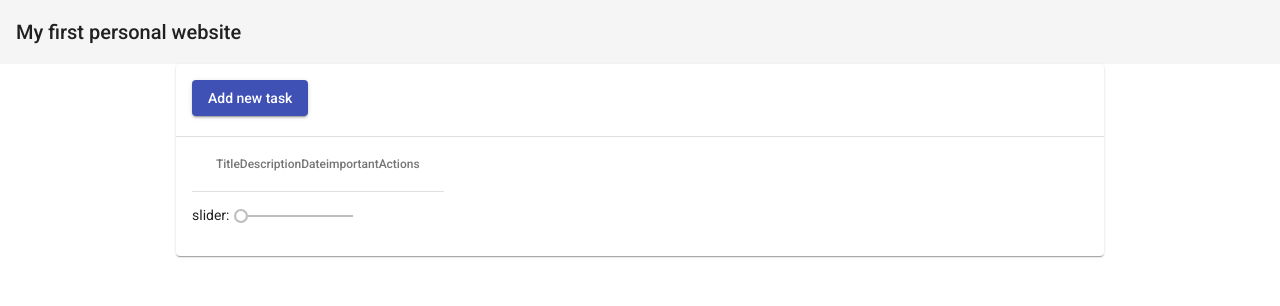
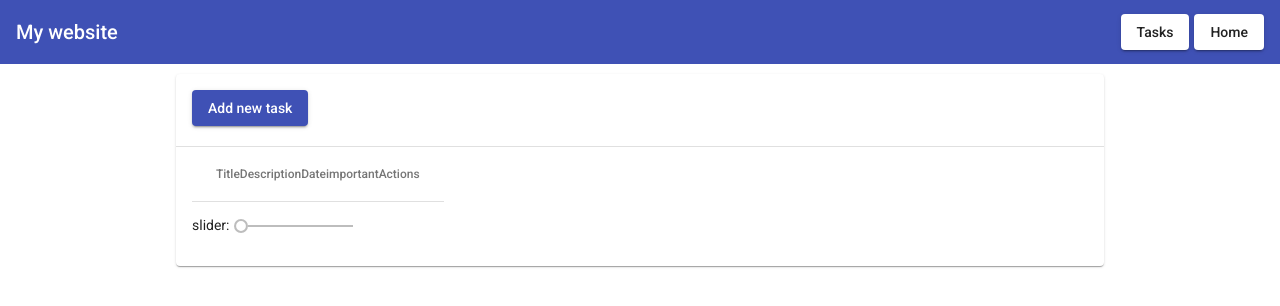
Before and after one commit to jakobudovic/RD, an Angular app in the folder my-website/: page /list in a window 1280 px wide. Shown: the top 306 px of the page. Built offline with nearby package versions, Linux system fonts and the light colour scheme; no server answers.

Commit message:
added home, list and about buttons

```diff
--- a/my-website/src/app/app.component.html
+++ b/my-website/src/app/app.component.html
@@ -1,5 +1,14 @@
-<mat-toolbar>
-  <span>My first personal website</span>
+<mat-toolbar color="primary">
+  <span>My website</span>
+
+  <!-- This fills the remaining space of the current row -->
+  <span class="example-fill-remaining-space"></span>
+
+  <span>
+    <button mat-raised-button color="basic">Tasks</button>
+
+    <button mat-raised-button color="basic">Home</button>
+  </span>
 </mat-toolbar>
 <!-- <app-list></app-list> -->
 <div>
--- a/my-website/src/app/app.component.scss
+++ b/my-website/src/app/app.component.scss
@@ -0,0 +1,9 @@
+.example-fill-remaining-space {
+  /* This fills the remaining space, by using flexbox.
+     Every toolbar row uses a flexbox row layout. */
+  flex: 1 1 auto;
+}
+
+button {
+  margin-left: 5px;
+}
--- a/my-website/src/app/list/list.component.scss
+++ b/my-website/src/app/list/list.component.scss
@@ -1,5 +1,6 @@
 .wrapper {
   margin: 0 auto;
+  margin-top: 10px;
   width: 70%;
 }
 
```
